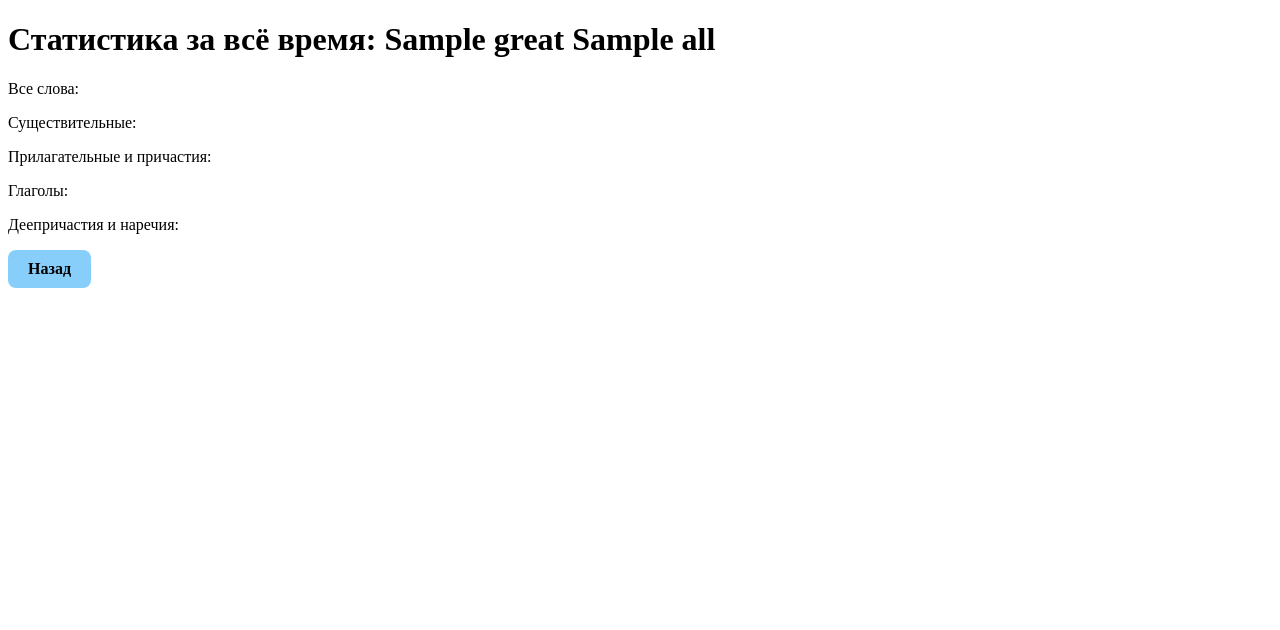
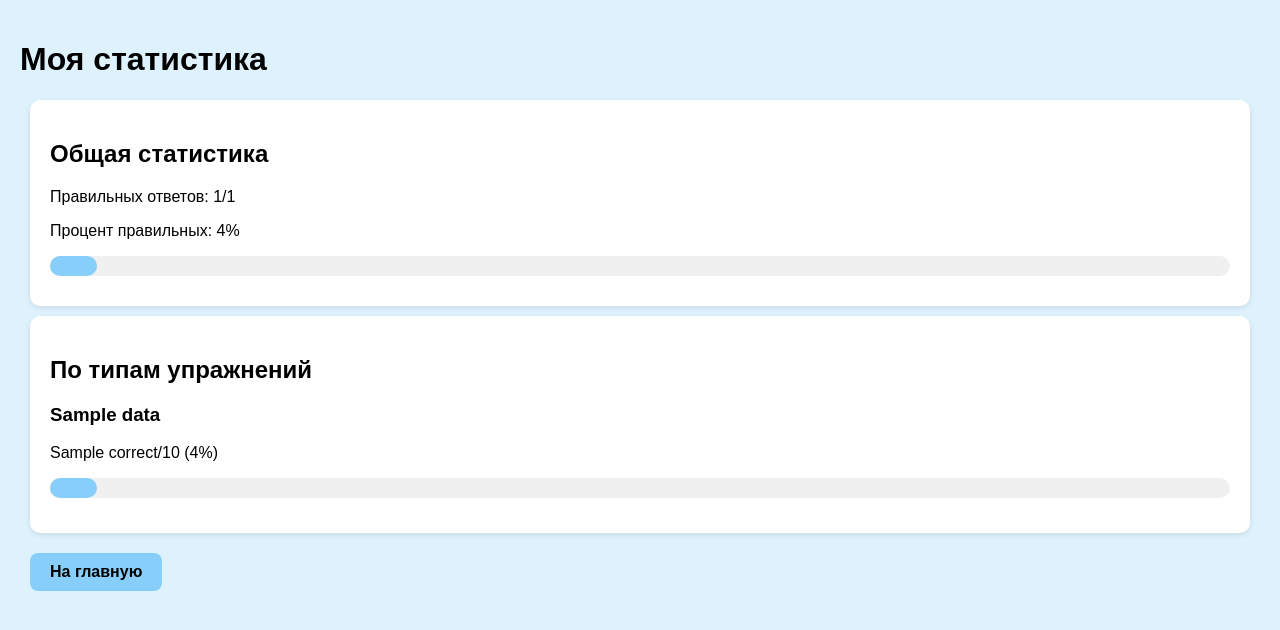
Before and after one commit to Vernka/project_udarnik, a Flask app: template templates/statistic.html in a window 1280 px wide. Shown: the top 630 px of the page. Run offline with Flask 3, Linux system fonts and the light colour scheme; the template is opened without the code that fills it: most values are stand-ins (such as "Sample title", 1, 10 or a date in 2020).

Commit message:
Update statistic.html

```diff
--- a/templates/statistic.html
+++ b/templates/statistic.html
@@ -1,9 +1,32 @@
 <!DOCTYPE html>
-<html lang="en">
+<html>
 <head>
-    <meta charset="UTF-8">
-    <title>Статистика</title>
+    <title>Моя статистика</title>
     <style>
+        body {
+            background: #def2fe;
+            margin: 0;
+            padding: 20px;
+            font-family: Arial, sans-serif;
+        }
+        .stat-card {
+            background: white;
+            padding: 20px;
+            margin: 10px;
+            border-radius: 10px;
+            box-shadow: 0 2px 5px rgba(0,0,0,0.1);
+        }
+        .progress-bar {
+            background: #f0f0f0;
+            border-radius: 10px;
+            height: 20px;
+            margin: 10px 0;
+        }
+        .progress-fill {
+            background: #87CEFA;
+            height: 100%;
+            border-radius: 10px;
+        }
         .link {
             display: inline-block;
             padding: 10px 20px;
@@ -12,16 +35,38 @@
             text-decoration: none;
             color: black;
             font-weight: bold;
+            border: none;
+            margin: 10px;
         }
     </style>
 </head>
 <body>
-<h1>Статистика за всё время: {{ great }} {{ all }}</h1>
-<p>Все слова:</p>
-<p>Существительные:</p>
-<p>Прилагательные и причастия:</p>
-<p>Глаголы:</p>
-<p>Деепричастия и наречия:</p>
-<a href="/index" class="link" align="right">Назад</a>
+    <h1>Моя статистика</h1>
+
+    <div class="stat-card">
+        <h2>Общая статистика</h2>
+        <p>Правильных ответов: {{ stats.general.total_correct }}/{{ stats.general.total_answers }}</p>
+        <p>Процент правильных: {{ stats.general.success_rate }}%</p>
+        <div class="progress-bar">
+            <div class="progress-fill" style="width: {{ stats.general.success_rate }}%"></div>
+        </div>
+    </div>
+
+    <div class="stat-card">
+        <h2>По типам упражнений</h2>
+        {% for ex_type, data in stats.by_type.items() %}
+        <div style="margin: 15px 0;">
+            <h3>{{ data.name }}</h3>
+            <p>{{ data.correct }}/{{ data.total }} ({{ data.success_rate }}%)</p>
+            <div class="progress-bar">
+                <div class="progress-fill" style="width: {{ data.success_rate }}%"></div>
+            </div>
+        </div>
+        {% else %}
+        <p>Статистика по упражнениям пока отсутствует</p>
+        {% endfor %}
+    </div>
+
+    <a href="/index" class="link">На главную</a>
 </body>
 </html>
```
Lines whose indentation alone changed are shown as unchanged.
